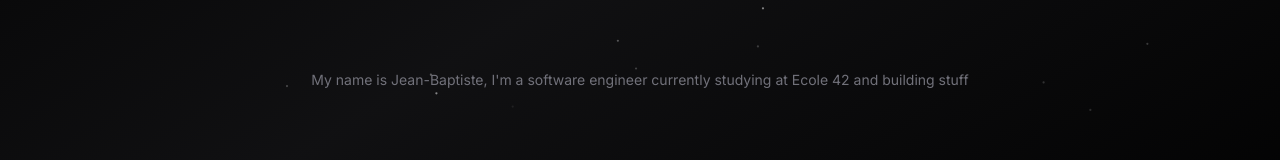
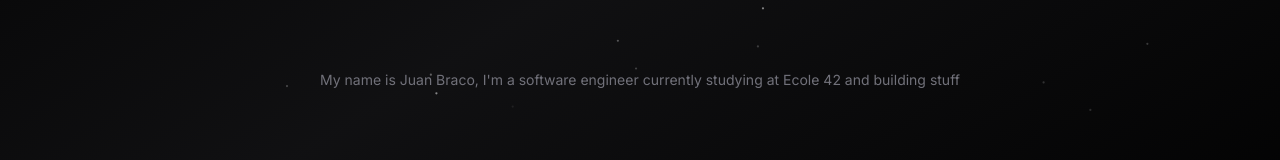
Before and after one commit to JuanBraco/Personal_portfolio, a Next.js app: page / in a window 1280 px wide. Shown: the part 459-619 px from the top of the page. Built offline with nearby package versions, Linux system fonts and the light colour scheme; no server answers; what tailwindcss-debug-screens would draw is missing.

Commit message:
change credentials contact

```diff
--- a/app/contact/page.tsx
+++ b/app/contact/page.tsx
@@ -13,7 +13,7 @@
 	},
 	{
 		icon: <Mail size={20} />,
-		href: "mailto:jbdelafage@gmail.com",
+		href: "mailto:jbraco92@gmail.com",
 		label: "Email",
 		handle: "jbdelafage@gmail.com",
 	},
--- a/app/page.tsx
+++ b/app/page.tsx
@@ -37,7 +37,7 @@
 			<div className="hidden w-screen h-px animate-glow md:block animate-fade-right bg-gradient-to-r from-zinc-300/0 via-zinc-300/50 to-zinc-300/0" />
 			<div className="my-16 text-center animate-fade-in">
 				<h2 className="text-sm text-zinc-500 ">
-					My name is Jean-Baptiste, I'm a software engineer currently studying at Ecole 42 and building stuff
+					My name is Juan Braco, I'm a software engineer currently studying at Ecole 42 and building stuff
 				</h2>
 			</div>
 		</div>
```
